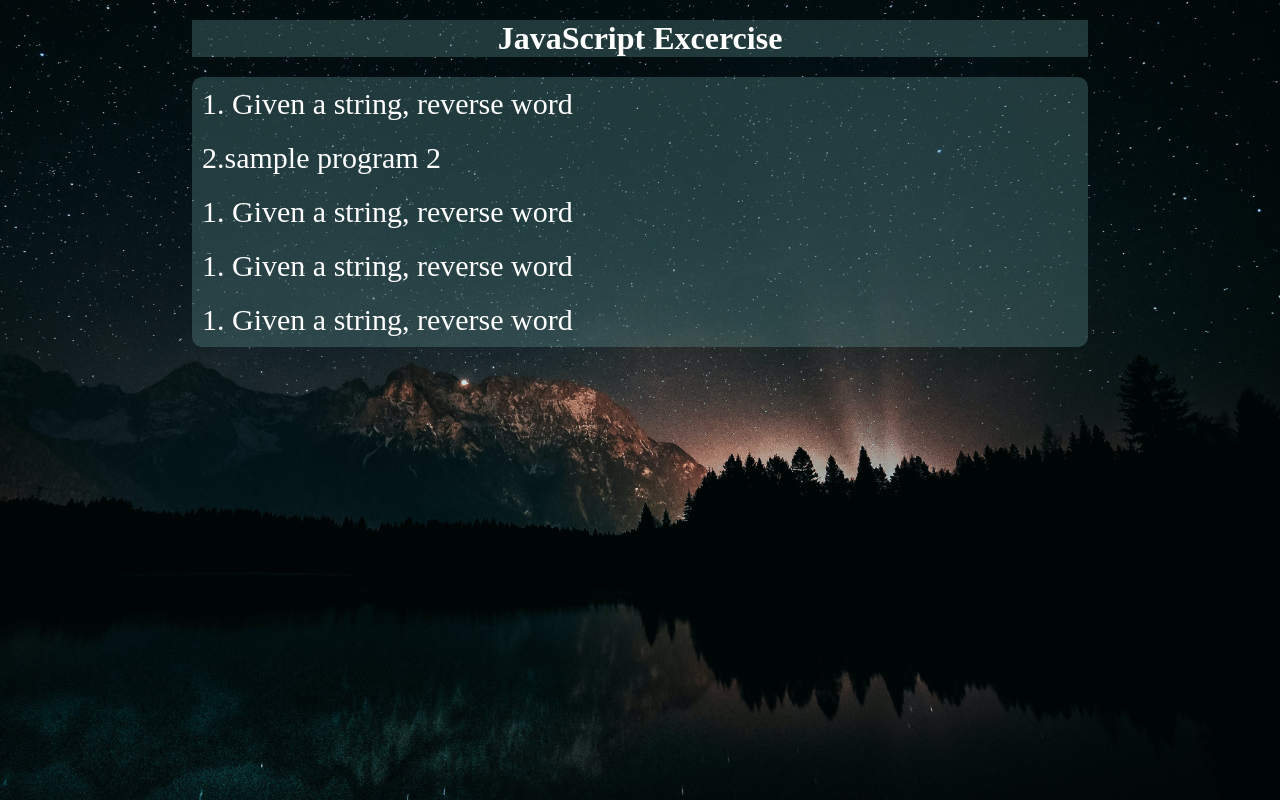
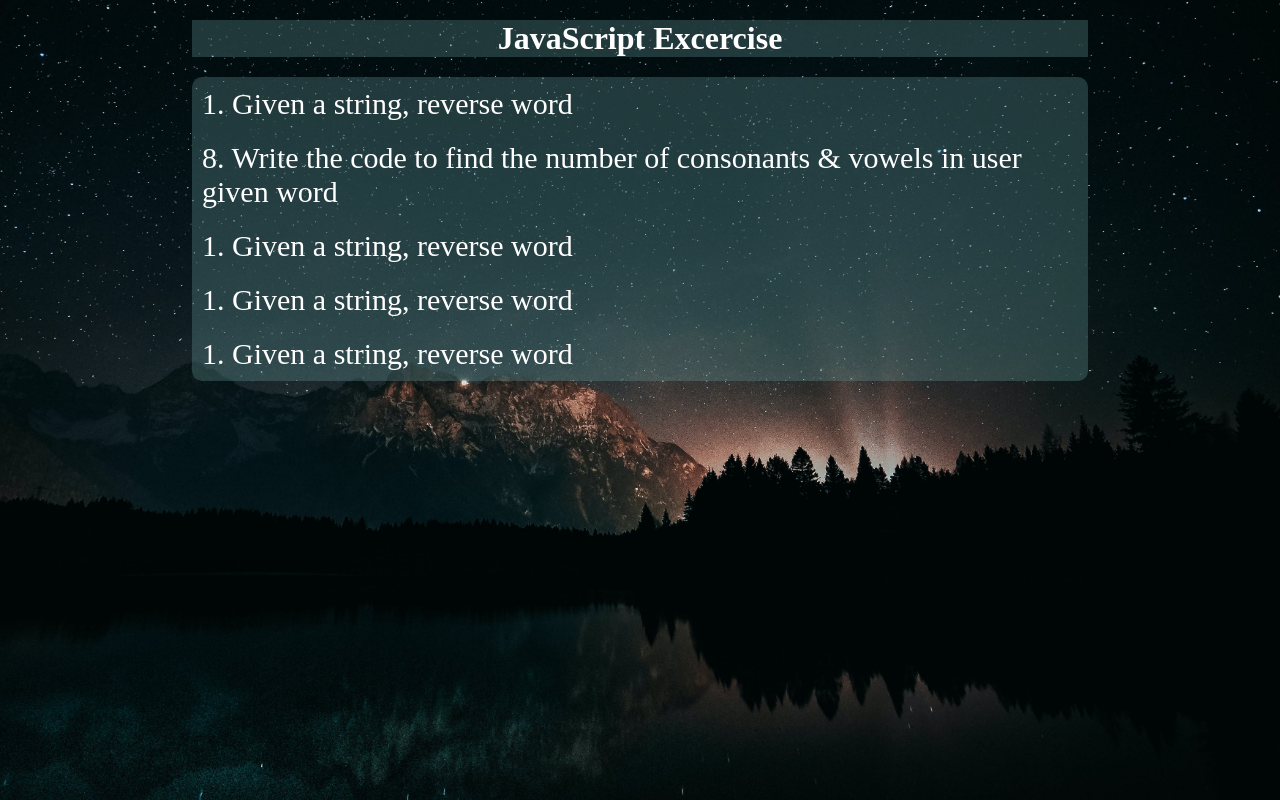
Before and after one commit to vigneshcodez/learning-from-scratch, a plain HTML site: page index.html in a window 1280 px wide. Drawn offline with Linux system fonts and the light colour scheme.

Commit message:
after renaming html file 8

```diff
--- a/index.html
+++ b/index.html
@@ -48,7 +48,7 @@
   <h1>JavaScript Excercise</h1>
   <main class="main">
       <a href="sampleProgram1.html">1.  Given a string, reverse word</a>
-      <a href="sampleProgram2.html">2.sample program 2</a>
+      <a href="sampleProgram8.html">8.  Write the code to find the number of consonants & vowels in user given word</a>
       <a href="#">1.  Given a string, reverse word</a>
       <a href="#">1.  Given a string, reverse word</a>
       <a href="#">1.  Given a string, reverse word</a>
```
Also changed, not shown: sampleProgram8.html (renamed from sampleProgram2.html).
